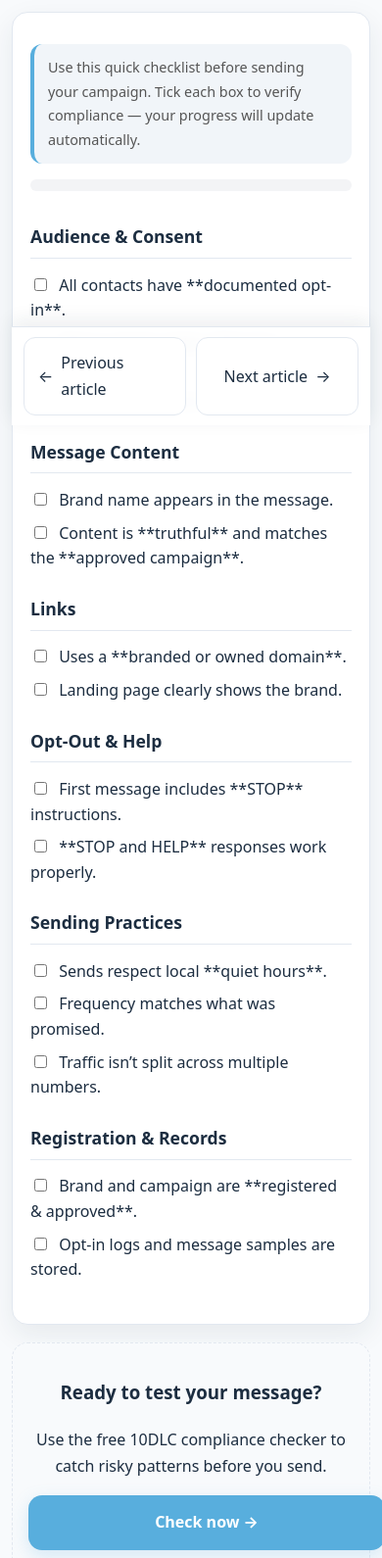
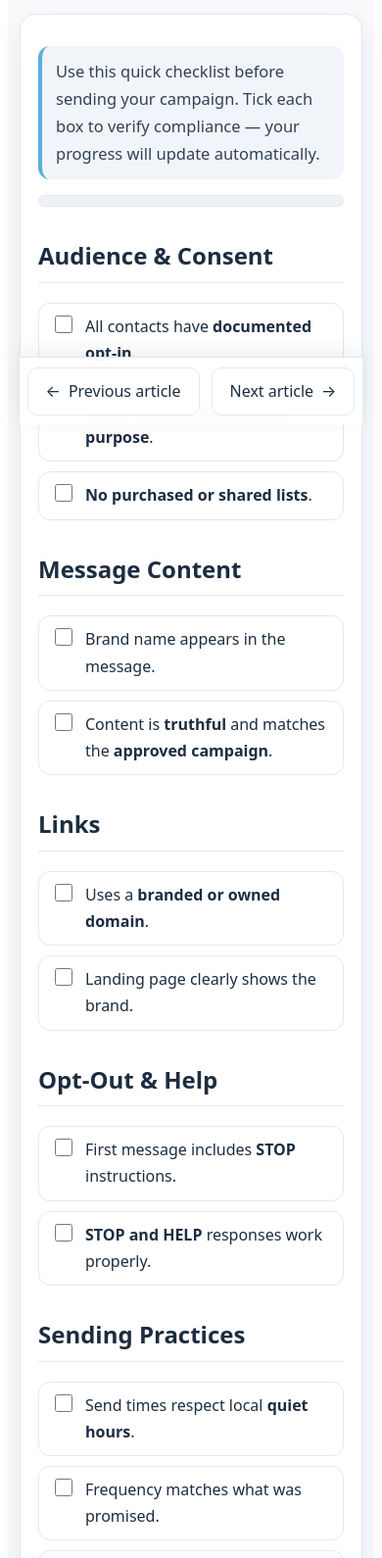
Before and after one commit to I4petranelle/10dlccheck, a website: page learn/sms-compliance-checklist.html in a window 390 px wide. Shown: the part 410-2000 px from the top of the page at 98% size. Drawn offline with Linux system fonts and the light colour scheme.

Commit message:
feat(learn): update SMS Compliance Checklist and Learn style.css

```diff
--- a/learn/sms-compliance-checklist.html
+++ b/learn/sms-compliance-checklist.html
@@ -6,7 +6,7 @@
     File: /learn/sms-compliance-checklist
   ============================================== -->
   <meta charset="UTF-8" />
-  <meta name="viewport" content="width=device-width, initial-scale=1" />
+   <meta name="viewport" content="width=device-width, initial-scale=1, viewport-fit=cover">
   <title>Pre-Send Compliance Checklist | 10dlccheck</title>
   <meta name="description" content="Run this quick checklist before sending to reduce blocks, complaints and carrier fees." />
   <link rel="canonical" href="https://10dlccheck.com/learn/sms-compliance-checklist" />
@@ -23,116 +23,15 @@
   <meta name="twitter:title" content="Pre-Send Compliance Checklist | 10dlccheck" />
   <meta name="twitter:description" content="Quick checks to prevent filtering and fees. Consent, identity, STOP/HELP, links, cadence, hygiene, and records." />
 
-  <!-- Styles (site tokens) -->
-  <style>
-       :root{--ink:#1C2D40;--muted:#334155;--sky:#58AEDD;--line:#e2e8f0;--bg:#f8fafc;--accent:#1e40af}
-html{scroll-behavior:smooth}
-body{margin:0;font-family:system-ui,-apple-system,"Segoe UI",Roboto,Arial,sans-serif;background:var(--bg);color:var(--ink);line-height:1.7}
-a{color:var(--sky);text-decoration:none}
-a:hover{text-decoration:underline}
+  <link rel="stylesheet" href="/learn/style.css?v=1">
 
-/* Layout shell */
-.wrap{max-width:1200px;margin:0 auto;padding:20px 16px}
-.topbar-slot,.footer-slot{min-height:48px}
-.topbar-slot{position:sticky;top:0;z-index:50;background:rgba(255,255,255,.9);backdrop-filter:saturate(1.2) blur(6px);border-bottom:1px solid var(--line)}
-
-/* Hero */
-.hero{background:#fff;border-bottom:1px solid var(--line);padding:32px 0}
-.hero .wrap{padding:0 16px}
-.eyebrow{font-size:.85rem;letter-spacing:.06em;text-transform:uppercase;color:var(--muted);margin-bottom:8px}
-h1{margin:0 0 12px;font-size:2.5rem;font-weight:800;line-height:1.2}
-.sub{margin:0 0 20px;color:var(--muted);font-size:1.2rem;max-width:800px}
-.meta{display:flex;gap:12px;flex-wrap:wrap;color:var(--muted);font-size:.95rem;padding-top:16px;border-top:1px solid var(--line)}
-
-/* Main (no sidebar) */
-.main-content{margin:40px 0}
-.sidebar{display:none!important}
-article.content{background:#fff;border:1px solid var(--line);border-radius:16px;padding:40px;max-width:100%;box-sizing:border-box;box-shadow:0 4px 24px rgba(28,45,64,.04)}
-article.content h2{margin-top:2em;padding-bottom:8px;border-bottom:1px solid var(--line);scroll-margin-top:90px}
-article.content h3{margin-top:1.5em}
-.anchor{display:none!important}
-
-/* Elements */
-.note{border-left:4px solid var(--sky);background:#f1f5f9;border-radius:10px;padding:16px 20px;color:var(--muted);margin:24px 0;font-size:1.03rem}
-ul{margin-left:1.25em}
-blockquote{border-left:4px solid var(--sky);background:#f1f5f9;border-radius:10px;padding:14px 18px;margin:1.5em 0;color:var(--muted)}
-
-/* CTA blocks & buttons */
-.cta{margin-top:32px;text-align:center;padding:24px;border:1px dashed var(--line);border-radius:14px;background:#f8fafc}
-.btn{display:inline-block;background:var(--sky);color:#fff;padding:12px 20px;border-radius:12px;font-weight:700;text-decoration:none;transition:transform .12s ease, box-shadow .12s ease, background .2s;box-shadow:0 6px 18px rgba(88,174,221,.22)}
-.btn:hover{background:var(--accent)}
-.btn:active{transform:scale(.98)}
-.btn.secondary{background:var(--ink)}
-.btn.secondary:hover{background:var(--muted)}
-
-
- /* Checklist */
-    .note{font-size:.9rem;color:#555;margin-bottom:16px}
-	.progress-container{width:100%;background:#f3f4f6;border-radius:12px;height:12px;margin:16px 0 32px;overflow:hidden}
-	.progress-bar{height:100%;background:#3b82f6;width:0;transition:width .3s ease}
-	ul.checklist{list-style:none;padding-left:0;margin:0 0 24px}
-	ul.checklist li{margin:8px 0;line-height:1.6}
-	ul.checklist input[type=checkbox]{margin-right:8px;accent-color:#3b82f6}
-	h2{margin-top:24px;font-size:1.1rem;border-bottom:1px solid #eee;padding-bottom:6px}
-
-
-
-/* Article nav (desktop) */
-.article-nav{margin-top:40px;padding-top:24px;border-top:1px solid var(--line)}
-.article-nav-links{display:flex;justify-content:space-between;gap:20px}
-.article-nav a{display:inline-flex;align-items:center;gap:8px;padding:12px 20px;background:#fff;border:1px solid var(--line);border-radius:10px;color:var(--ink);transition:border-color .2s, box-shadow .2s}
-.article-nav a:hover{border-color:var(--sky);box-shadow:0 2px 8px rgba(0,0,0,.05)}
-
-/* Footer */
-footer{margin-top:60px;border-top:1px solid var(--line);background:#fff}
-.foot-line{display:flex;justify-content:space-between;gap:10px;max-width:1320px;margin:0 auto;padding:20px 16px;color:var(--muted)}
-.foot-line a{color:var(--sky)}
-.foot-line a:hover{text-decoration:underline}
-
-/* ------- Mobile: app-like feel ------- */
-@media(max-width:768px){
-  .wrap{padding:14px 12px}
-  .hero{padding:18px 0}
-  h1{font-size:1.9rem;line-height:1.25;margin:0 0 8px}
-  .sub{font-size:1rem;margin:0 0 12px}
-  .meta{font-size:.9rem;gap:8px;padding-top:12px}
-
-  .main-content{margin:16px 0}
-  article.content{padding:18px;border-radius:16px;box-shadow:0 10px 28px rgba(28,45,64,.08)}
-  article.content h2{margin-top:1.25em;padding-bottom:6px}
-  article.content h3{margin-top:1.05em}
-
-  /* Cardy surfaces + tighter rhythm */
-  .note,blockquote{padding:12px 14px;margin:14px 0;border-radius:12px}
-
-  /* Full-width tappable CTAs */
-  .cta{padding:16px;margin-top:18px;border-radius:16px}
-  .btn{display:block;width:100%;text-align:center;padding:14px 16px;margin:8px 0;border-radius:14px}
-
-  /* Turn article nav into a sticky bottom bar */
-  .article-nav{position:sticky;bottom:0;left:0;right:0;margin:0;padding:10px 0;border-top:1px solid var(--line);background:rgba(255,255,255,.92);backdrop-filter:saturate(1.2) blur(8px);box-shadow:0 -6px 18px rgba(28,45,64,.08)}
-  .article-nav-links{flex-direction:row;gap:10px;padding:0 12px}
-  .article-nav a{flex:1;justify-content:center;padding:12px 14px;border-radius:12px}
-
-  /* Footer: stack cleanly */
-  .foot-line{flex-direction:column;gap:8px}
-}
-
-/* Motion preferences */
-@media (prefers-reduced-motion: reduce){
-  *{scroll-behavior:auto}
-  .btn{transition:none}
-}
-
-
-
-  </style>
 </head>
 
 <body data-prev="/learn/ctia-guidelines-explained" data-next="/learn">
   <!-- Includes -->
   <div class="topbar-slot" data-include="/partials/topbar.html"></div>
 
+<main class="learn">
   <!-- Hero -->
   <section class="hero">
     <div class="wrap">
@@ -163,59 +62,59 @@ footer{margin-top:60px;border-top:1px solid var(--line);background:#fff}
     <div class="progress-bar" id="progressBar"></div>
   </div>
 
-  <h2>Audience & Consent</h2>
+  <h2>Audience &amp; Consent</h2>
   <ul class="checklist">
-    <li><input type="checkbox"> All contacts have **documented opt-in**.</li>
-    <li><input type="checkbox"> Opt-in clearly states **brand + purpose**.</li>
-    <li><input type="checkbox"> **No purchased or shared lists**.</li>
+    <li><input id="c1" type="checkbox"><label for="c1"> All contacts have <strong>documented opt-in</strong>.</label></li>
+    <li><input id="c2" type="checkbox"><label for="c2"> Opt-in clearly states <strong>brand + purpose</strong>.</label></li>
+    <li><input id="c3" type="checkbox"><label for="c3"> <strong>No purchased or shared lists</strong>.</label></li>
   </ul>
 
   <h2>Message Content</h2>
   <ul class="checklist">
-    <li><input type="checkbox"> Brand name appears in the message.</li>
-    <li><input type="checkbox"> Content is **truthful** and matches the **approved campaign**.</li>
+    <li><input id="c4" type="checkbox"><label for="c4"> Brand name appears in the message.</label></li>
+    <li><input id="c5" type="checkbox"><label for="c5"> Content is <strong>truthful</strong> and matches the <strong>approved campaign</strong>.</label></li>
   </ul>
 
   <h2>Links</h2>
   <ul class="checklist">
-    <li><input type="checkbox"> Uses a **branded or owned domain**.</li>
-    <li><input type="checkbox"> Landing page clearly shows the brand.</li>
+    <li><input id="c6" type="checkbox"><label for="c6"> Uses a <strong>branded or owned domain</strong>.</label></li>
+    <li><input id="c7" type="checkbox"><label for="c7"> Landing page clearly shows the brand.</label></li>
   </ul>
 
-  <h2>Opt-Out & Help</h2>
+  <h2>Opt-Out &amp; Help</h2>
   <ul class="checklist">
-    <li><input type="checkbox"> First message includes **STOP** instructions.</li>
-    <li><input type="checkbox"> **STOP and HELP** responses work properly.</li>
+    <li><input id="c8" type="checkbox"><label for="c8"> First message includes <strong>STOP</strong> instructions.</label></li>
+    <li><input id="c9" type="checkbox"><label for="c9"> <strong>STOP and HELP</strong> responses work properly.</label></li>
   </ul>
 
   <h2>Sending Practices</h2>
   <ul class="checklist">
-    <li><input type="checkbox"> Sends respect local **quiet hours**.</li>
-    <li><input type="checkbox"> Frequency matches what was promised.</li>
-    <li><input type="checkbox"> Traffic isn’t split across multiple numbers.</li>
+    <li><input id="c10" type="checkbox"><label for="c10"> Send times respect local <strong>quiet hours</strong>.</label></li>
+    <li><input id="c11" type="checkbox"><label for="c11"> Frequency matches what was promised.</label></li>
+    <li><input id="c12" type="checkbox"><label for="c12"> Traffic isn’t split across multiple numbers.</label></li>
   </ul>
 
-  <h2>Registration & Records</h2>
+  <h2>Registration &amp; Records</h2>
   <ul class="checklist">
-    <li><input type="checkbox"> Brand and campaign are **registered & approved**.</li>
-    <li><input type="checkbox"> Opt-in logs and message samples are stored.</li>
+    <li><input id="c13" type="checkbox"><label for="c13"> Brand and campaign are <strong>registered &amp; approved</strong>.</label></li>
+    <li><input id="c14" type="checkbox"><label for="c14"> Opt-in logs and message samples are stored.</label></li>
   </ul>
-</article>
 
-        <!-- CTA -->
+  <!-- CTA (kept inside article) -->
   <section class="cta">
     <h3>Ready to test your message?</h3>
     <p>Use the free 10DLC compliance checker to catch risky patterns before you send.</p>
     <p>
-            <a class="btn" href="/#checker?utm_source=learn&utm_medium=site&utm_campaign=cta_checker">Check now →</a>
+      <a class="btn" href="/#checker?utm_source=learn&amp;utm_medium=site&amp;utm_campaign=cta_checker">Check now →</a>
       &nbsp;
-            <a class="btn secondary" target="_blank" rel="noopener" href="https://chromewebstore.google.com/detail/ihjdlojfbdminclolkfkblmdlbjlbbhk?utm_source=learn&utm_medium=site&utm_campaign=cta_extension">Chrome extension</a>
+      <a class="btn secondary" target="_blank" rel="noopener" href="https://chromewebstore.google.com/detail/ihjdlojfbdminclolkfkblmdlbjlbbhk?utm_source=learn&amp;utm_medium=site&amp;utm_campaign=cta_extension">Chrome extension</a>
     </p>
   </section>
+</article>
 
 
 
-      </article>
+
 <div id="feedback" style="text-align:center;margin:40px auto;padding:20px;max-width:400px;border:1px solid #e2e8f0;border-radius:12px;background:#f8fafc;">
   <p style="margin-bottom:12px;font-size:1rem;color:#1C2D40;">Was this page helpful?</p>
   <button style="margin:0 8px;padding:8px 16px;border:none;border-radius:8px;background:#1C2D40;color:#fff;cursor:pointer;font-size:0.95rem;"
@@ -233,7 +132,9 @@ footer{margin-top:60px;border-top:1px solid var(--line);background:#fff}
         <a id="next-article" href="/learn/"><span>Next article</span><span>→</span></a>
       </div>
     </nav>
-  </div>
+  </div> <!-- .main-content -->
+  </div> <!-- .wrap -->
+</main> <!-- .learn -->
 
   <!-- Includes -->
   <div class="footer-slot" data-include="/partials/footer.html"></div>
--- a/learn/style.css
+++ b/learn/style.css
@@ -81,6 +81,17 @@
 .learn .article-nav a{display:inline-flex;align-items:center;gap:8px;padding:12px 20px;background:#fff;border:1px solid var(--line);border-radius:10px;color:var(--ink);transition:border-color .2s,box-shadow .2s}
 .learn .article-nav a:hover{border-color:var(--sky);box-shadow:0 2px 8px rgba(0,0,0,.05)}
 
+/* Progress bar and checklist for the list article */
+.learn .progress-container{height:10px;background:#eef2f7;border:1px solid var(--line);border-radius:999px;overflow:hidden;margin:16px 0 24px}
+.learn .progress-bar{height:100%;width:0;background:var(--sky);border-radius:999px;transition:width .2s ease}
+.learn .checklist{list-style:none;padding-left:0;margin:10px 0 24px}
+.learn .checklist li{display:flex;align-items:flex-start;gap:10px;padding:10px 12px;border:1px solid var(--line);border-radius:12px;background:#fff;margin:10px 0}
+.learn .checklist input[type=checkbox]{margin-top:2px;flex:0 0 auto;width:18px;height:18px;accent-color:var(--sky)}
+.learn .checklist label{display:block;cursor:pointer}
+
+
+
+
 /* Footer (scoped) */
 .learn footer{margin-top:60px;border-top:1px solid var(--line);background:#fff}
 .learn .foot-line{display:flex;justify-content:space-between;gap:10px;max-width:1320px;margin:0 auto;padding:20px 16px;color:var(--muted)}
```
Lines whose indentation alone changed are shown as unchanged.
